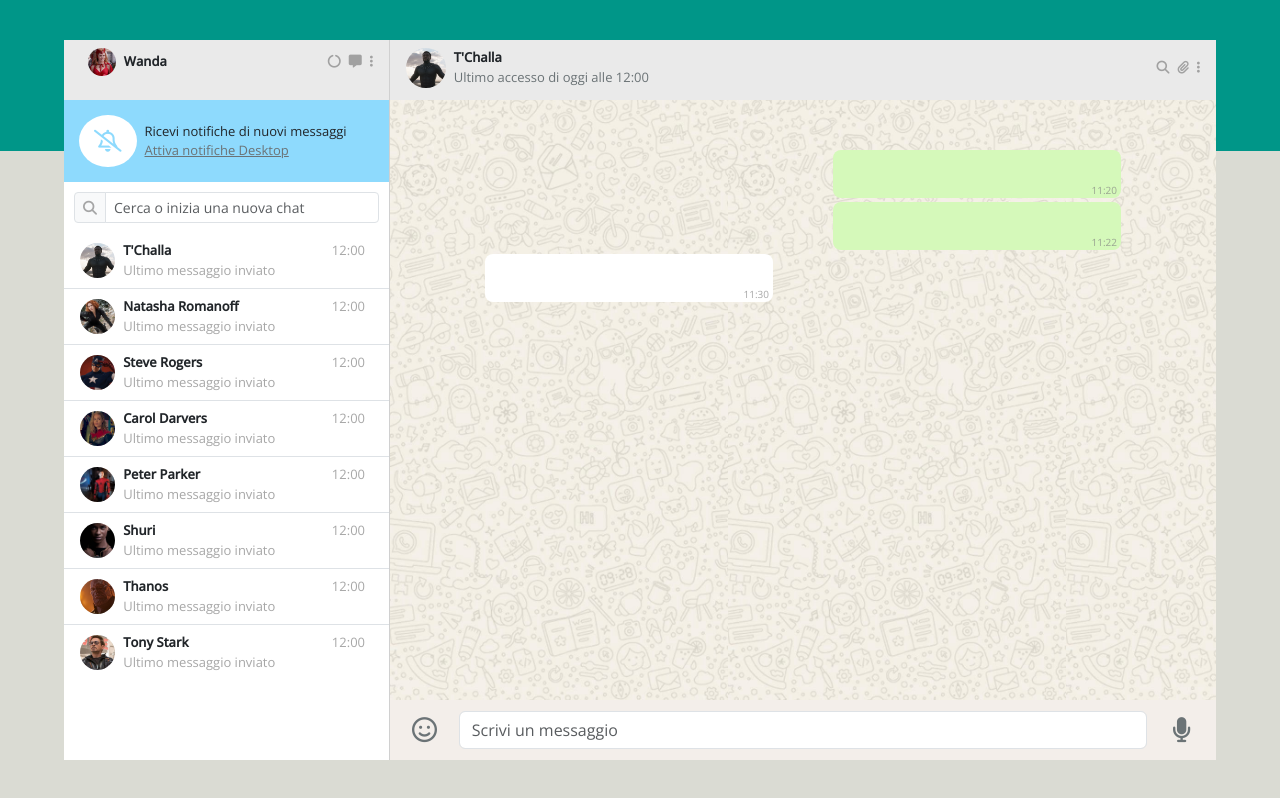
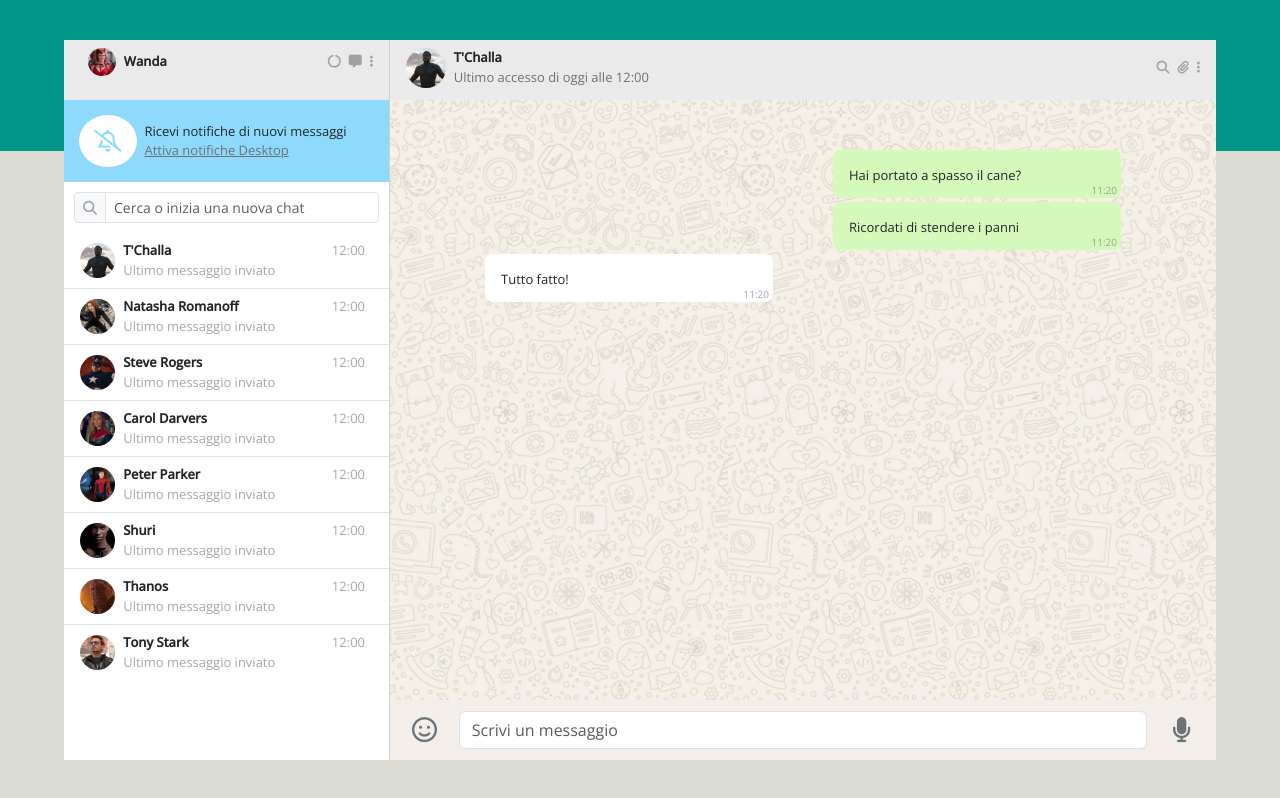
Before and after one commit to ABiviano13/vue-boolzapp, a plain HTML site: page index.html in a window 1280 px wide. Drawn offline with nearby package versions, Linux system fonts and the light colour scheme.

Commit message:
RESOLVED PROBLEM

```diff
--- a/css/style.css
+++ b/css/style.css
@@ -164,7 +164,6 @@ img{
     --bs-card-border-width: none;
     max-width: 20rem;
     border-radius: 8px;
-    align-self: flex-start;
     height: 3rem;
     width: 18rem;
 }
@@ -176,10 +175,12 @@ img{
     right: 4px;
 }
 
-.card.card-green{
+.card.sent{
     background-color: var(--var--lightgreen);
     align-self: flex-end;
 }
+
+
 
 
 .chat-section .list-group-item.active-contact{
--- a/index.html
+++ b/index.html
@@ -101,10 +101,10 @@
                 </div>
                 <div class="chat flex-grow-1">
 
-                    <div class="card card-green mb-1">
+                    <div class="card mb-1" :class="(message.status !== 'received' ? 'sent' : '')" v-for="(message, index) in arrayContacts[currentContact].messages">
                         <div class="card-body">
                           <p class="card-text">
-                            <!-- {{arrayContacts[currentContact].massages[0].message}} -->
+                            {{message.message}}
                           </p>
                         </div>
                         <div class="time">
@@ -112,27 +112,6 @@
                         </div>
                     </div>
 
-                    <div class="card card-green mb-1">
-                        <div class="card-body">
-                          <p class="card-text">
-                            <!-- {{arrayContacts[currentContact].massages[1].message}} -->
-                          </p>
-                        </div>
-                        <div class="time">
-                            11:22
-                        </div>
-                    </div>
-
-                    <div class="card mb-1">
-                        <div class="card-body">
-                          <p class="card-text">
-                            <!-- {{arrayContacts[currentContact].massages[2].message}} -->
-                          </p>
-                        </div>
-                        <div class="time">
-                            11:30
-                        </div>
-                    </div>
 
                 </div>
                 <div class="input-chat">
```
